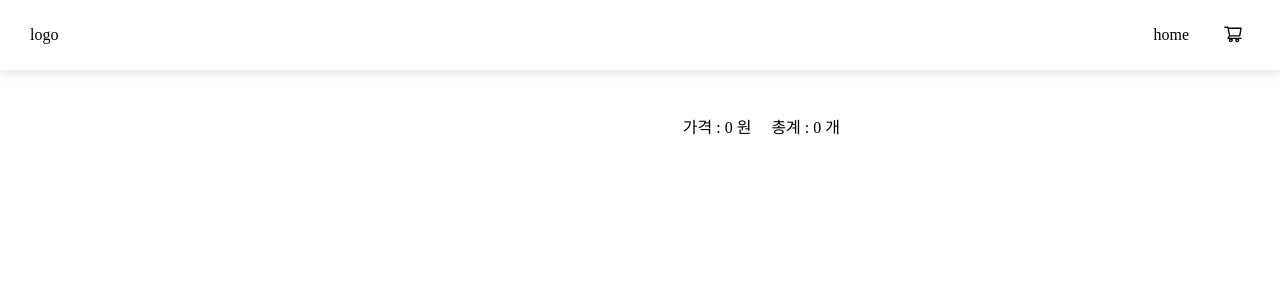
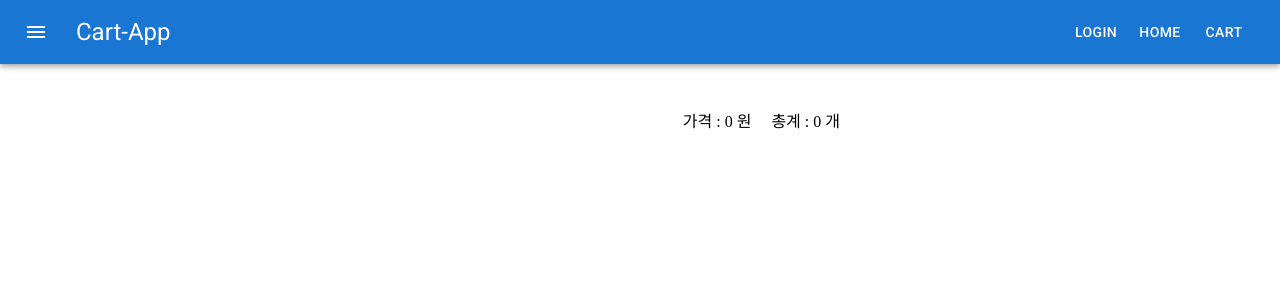
Before and after one commit to doremichin/shopping-cart, a React (Create React App) app: page /cart in a window 1280 px wide. Shown: the top 300 px of the page. Built offline with nearby package versions, Linux system fonts and the light colour scheme.

Commit message:
[Main] MUI 적용해서 Header, ProductItem 스타일 변경

```diff
--- a/package.json
+++ b/package.json
@@ -3,6 +3,10 @@
   "version": "0.1.0",
   "private": true,
   "dependencies": {
+    "@emotion/react": "^11.7.1",
+    "@emotion/styled": "^11.6.0",
+    "@mui/icons-material": "^5.4.1",
+    "@mui/material": "^5.4.1",
     "@testing-library/jest-dom": "^5.16.1",
     "@testing-library/react": "^12.1.2",
     "@testing-library/user-event": "^13.5.0",
--- a/public/index.html
+++ b/public/index.html
@@ -5,6 +5,14 @@
     <meta name="viewport"
           content="width=device-width, user-scalable=no, initial-scale=1.0, maximum-scale=1.0, minimum-scale=1.0">
     <meta http-equiv="X-UA-Compatible" content="ie=edge">
+    <link
+            rel="stylesheet"
+            href="https://fonts.googleapis.com/css?family=Roboto:300,400,500,700&display=swap"
+    />
+    <link
+            rel="stylesheet"
+            href="https://fonts.googleapis.com/icon?family=Material+Icons"
+    />
     <title>cart</title>
 </head>
 <body>
--- a/src/ProductData.ts
+++ b/src/ProductData.ts
@@ -4,7 +4,8 @@ export const ProductData = [
         title : '신라면',
         price : 1000,
         thumb : 'http://img.danawa.com/prod_img/500000/839/239/img/1239839_1.jpg?shrink=330:330&_v=20210914125715',
-        qty :0
+        qty :0,
+        rating : 4.5
 
     },
     {
@@ -12,34 +13,42 @@ export const ProductData = [
         title : '마요네즈',
         price : 2500,
         thumb : 'http://image.auction.co.kr/itemimage/21/98/bb/2198bb7f51.jpg',
-        qty :0
+        qty :0,
+        rating : 3
+
     },
     {
         id : 3,
         title : '새우깡',
         price : 1500,
         thumb : 'http://img.danawa.com/prod_img/500000/951/529/img/1529951_1.jpg?shrink=330:330&_v=20200925092456',
-        qty :0
+        qty :0,
+        rating : 4
     },
     {
         id : 4,
         title : '양상추',
         price : 1600,
         thumb : 'http://image.auction.co.kr/itemimage/17/99/cc/1799cc1256.jpg',
-        qty :0
+        qty :0,
+        rating : 4.5
+
     },
     {
         id : 5,
         title : '기네스',
         price : 3800,
         thumb : 'https://cdn.imweb.me/upload/S201805075af0125698fa0/5af8f45a7332d.png',
-        qty :0
+        qty :0,
+        rating : 5
+
     },
     {
         id : 6,
         title : '초코우유',
         price : 800,
         thumb : 'http://img.danawa.com/prod_img/500000/806/664/img/14664806_1.jpg?shrink=500:500&_v=20210706101042',
-        qty :0
+        qty : 0,
+        rating : 3.2
     },
 ]
--- a/src/interfaces/interface.Product.ts
+++ b/src/interfaces/interface.Product.ts
@@ -4,4 +4,5 @@ export interface IProduct {
     price : number
     thumb : string
     qty : number
+    rating : number
 }
--- a/src/views/shared/Header/Nav.tsx
+++ b/src/views/shared/Header/Nav.tsx
@@ -1,21 +1,49 @@
 import React from 'react';
 import styled, {css} from 'styled-components';
-import {Link} from "react-router-dom";
+import {Link, useNavigate} from "react-router-dom";
 import { AiOutlineShoppingCart } from 'react-icons/ai';
+import AppBar from '@mui/material/AppBar';
+import Box from '@mui/material/Box';
+import Toolbar from '@mui/material/Toolbar';
+import Typography from '@mui/material/Typography';
+import Button from '@mui/material/Button';
+import IconButton from '@mui/material/IconButton';
+import MenuIcon from '@mui/icons-material/Menu';
 
 interface Props {
     qtyInCart : number
 }
 
 function Nav ({qtyInCart} : Props) {
+    const navigate = useNavigate();
+
+    const handleNavigator = (to : string) => {
+        navigate(`${to}`)
+    }
+
     return(
         <Container>
-            <NavItem to={'/'}>home</NavItem>
-            <CartNavItem to={'/cart'} qtyInCart={qtyInCart}>
-                <Icon>
-                    <AiOutlineShoppingCart/>
-                </Icon>
-            </CartNavItem>
+            <Box sx={{ flexGrow: 1 }}>
+                <AppBar position="static">
+                    <Toolbar>
+                        <IconButton
+                            size="large"
+                            edge="start"
+                            color="inherit"
+                            aria-label="menu"
+                            sx={{ mr: 2 }}
+                        >
+                            <MenuIcon />
+                        </IconButton>
+                        <Typography variant="h6" component="div" sx={{ flexGrow: 1 }}>
+                            News
+                        </Typography>
+                        <Button color="inherit">Login</Button>
+                        <Button color="inherit" onClick={() => handleNavigator('/')}>Home</Button>
+                        <Button color="inherit" onClick={() => handleNavigator('/cart')}>Cart</Button>
+                    </Toolbar>
+                </AppBar>
+            </Box>
         </Container>
     )
 };
--- a/src/views/shared/Header/index.tsx
+++ b/src/views/shared/Header/index.tsx
@@ -3,29 +3,57 @@ import styled from 'styled-components';
 import Nav from "./Nav";
 import {useRecoilValue} from "recoil";
 import {cartState} from "../../../atoms/cartAtom";
+import Box from "@mui/material/Box";
+import AppBar from "@mui/material/AppBar";
+import Toolbar from "@mui/material/Toolbar";
+import IconButton from "@mui/material/IconButton";
+import MenuIcon from "@mui/icons-material/Menu";
+import Typography from "@mui/material/Typography";
+import Button from "@mui/material/Button";
+import {useNavigate} from "react-router-dom";
 
 function Header () {
-
+    const navigate = useNavigate();
     const cartData = useRecoilValue(cartState)
     const qtyInCart = cartData.length
+    const handleNavigator = (to : string) => {
+        navigate(`${to}`)
+    }
+
     return(
         <Container>
-            <Logo>logo</Logo>
-            <Nav qtyInCart={qtyInCart}/>
+            <Box sx={{ flexGrow: 1 }}>
+                <AppBar position="static">
+                    <Toolbar>
+                        <IconButton
+                            size="large"
+                            edge="start"
+                            color="inherit"
+                            aria-label="menu"
+                            sx={{ mr: 2 }}
+                        >
+                            <MenuIcon />
+                        </IconButton>
+                        <Typography
+                            variant="h5"
+                            component="div"
+                            sx={{ flexGrow: 1, cursor : "pointer" }}
+                            onClick={() => handleNavigator('/')}
+                        >
+                            Cart-App
+                        </Typography>
+                        <Button color="inherit">Login</Button>
+                        <Button color="inherit" onClick={() => handleNavigator('/')}>Home</Button>
+                        <Button color="inherit" onClick={() => handleNavigator('/cart')}>Cart</Button>
+                    </Toolbar>
+                </AppBar>
+            </Box>
         </Container>
     )
 };
 
 const Container = styled.div`
-  display: flex;
-  justify-content: space-between;
-  align-items: center;
-  padding: 0 30px;
-  box-shadow:  1px 1px 10px #ddd;
-`;
-const Logo = styled.div`
 
 `;
 
-
 export default Header;
```
Also changed, not shown: src/views/main/components/ProductItem.tsx (+26 -5 lines), 2 other files (tests, documents, lock files or other folders).
